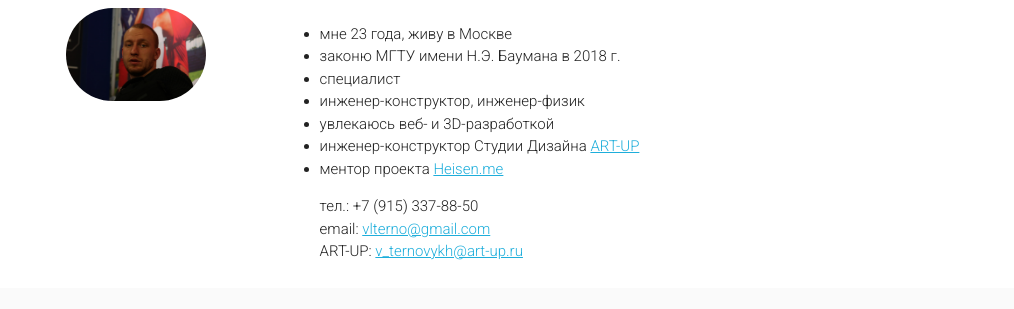
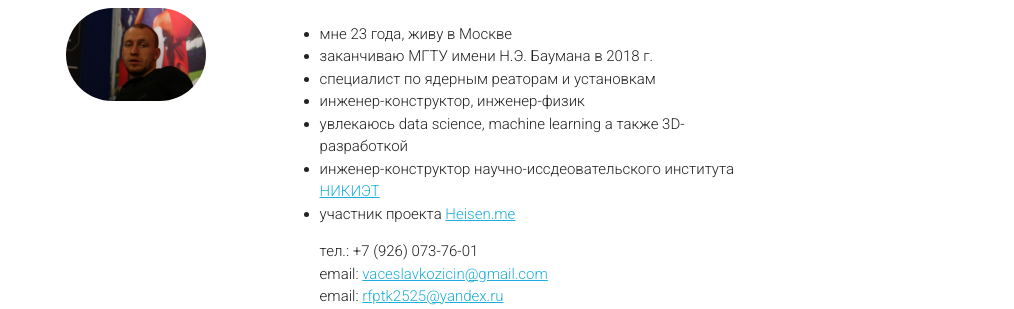
Before and after one commit to KozitsinSlava/KozitsinSlava.github.io, a plain HTML site: page index.html in a window 1280 px wide. Shown: the part 103-412 px from the top of the page, without its empty margins (130-1144 px from the left). Drawn offline with nearby package versions, Linux system fonts and the light colour scheme; a script that the page names is missing.

Commit message:
Update index.html

```diff
--- a/index.html
+++ b/index.html
@@ -58,15 +58,15 @@
 				<div class="six col">
 					<ul>
 						<li>мне 23 года, живу в Москве</li>
-						<li>законю МГТУ имени Н.Э. Баумана в 2018 г.</li>
-						 <li>специалист </li>
+						<li>заканчиваю МГТУ имени Н.Э. Баумана в 2018 г.</li>
+						<li>специалист по ядерным реаторам и установкам </li>
 						<li>инженер-конструктор, инженер-физик </li>
-						<li>увлекаюсь веб- и 3D-разработкой</li>
-						<li>инженер-конструктор Студии Дизайна <a target="blank" href="http://www.art-up.ru">ART-UP</a></li>
-						<li>ментор проекта <a target="blank" href="https://heisen.me">Heisen.me</a></li>
-						<p class="main-phone">тел.: +7 (915) 337-88-50</p>
-						<p class="main-mail">email: <a class="link-mail" href="mailto:vlterno@gmail.com">vlterno@gmail.com</a></p>
-						<p class="main-mail">ART-UP: <a class="link-mail" href="mailto:v_ternovykh@art-up.ru">v_ternovykh@art-up.ru</a></p>
+						<li>увлекаюсь data science, machine learning а также 3D-разработкой</li>
+						<li>инженер-конструктор научно-иссдеовательского института <a target="blank" href="http://www.nikiet.ru/">НИКИЭТ</a></li>
+						<li>участник проекта <a target="blank" href="https://heisen.me">Heisen.me</a></li>
+						<p class="main-phone">тел.: +7 (926) 073-76-01</p>
+						<p class="main-mail">email: <a class="link-mail" href="mailto:vaceslavkozicin@gmail.com">vaceslavkozicin@gmail.com</a></p>
+						<p class="main-mail">email: <a class="link-mail" href="mailto:rfptk2525@yandex.ru">rfptk2525@yandex.ru</a></p>
 					</ul>
 				</div>
 			</div>
@@ -180,7 +180,7 @@
 			</div>
 			<div class="row">
 				<div class="six col">
-					<p class="job_title_2">Браслеты Pokemio</p>
+					<p class="job_title_2">Распознование дефектов на дорогах</p>
 					<li>согласование ТЗ</li>
 					<li>подготовка и рендеринг изображений</li>
 					<li>взаимодействие по проекту через <a style="color:black;" href="https://www.notion.so/">notion.so</a></li>
```
